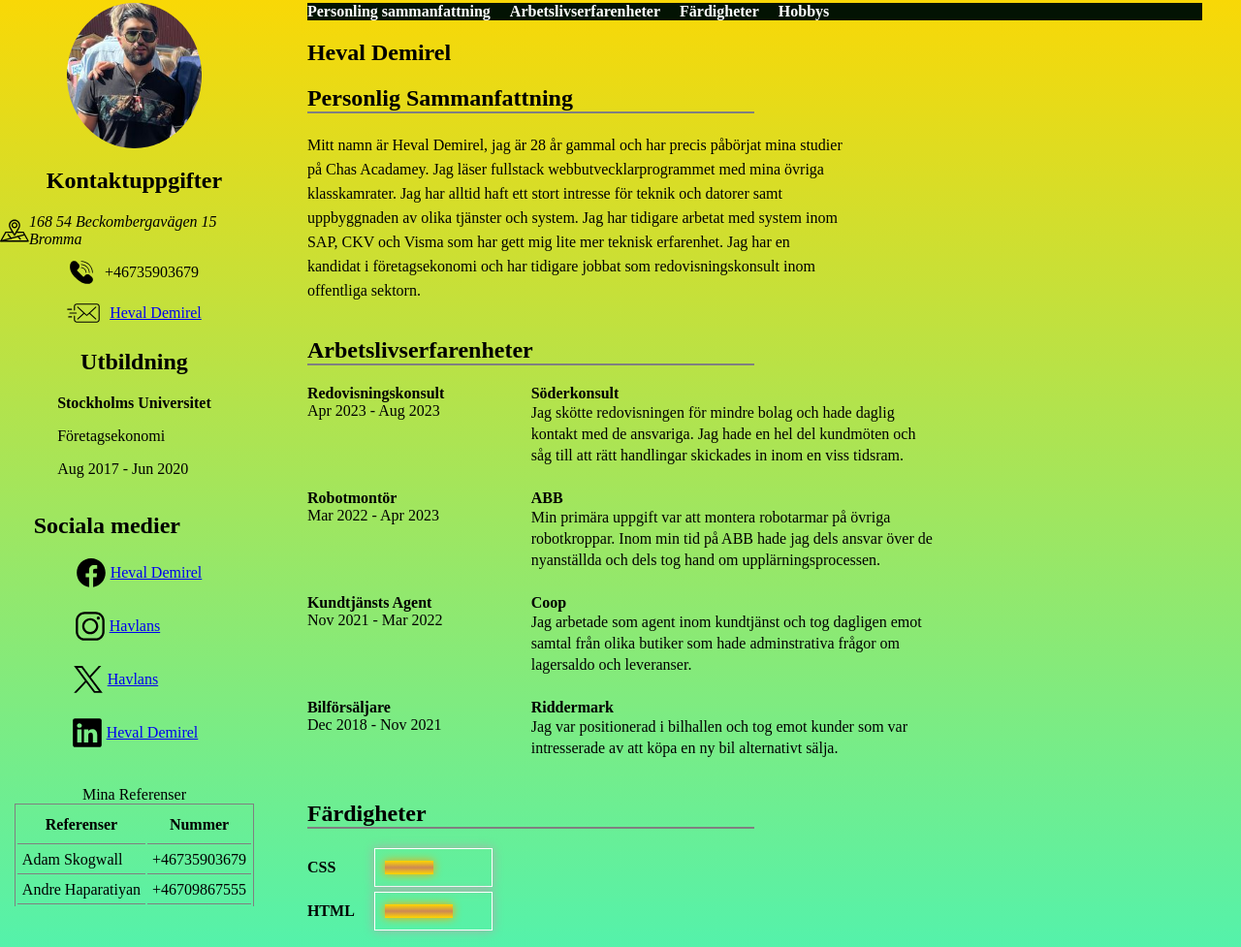
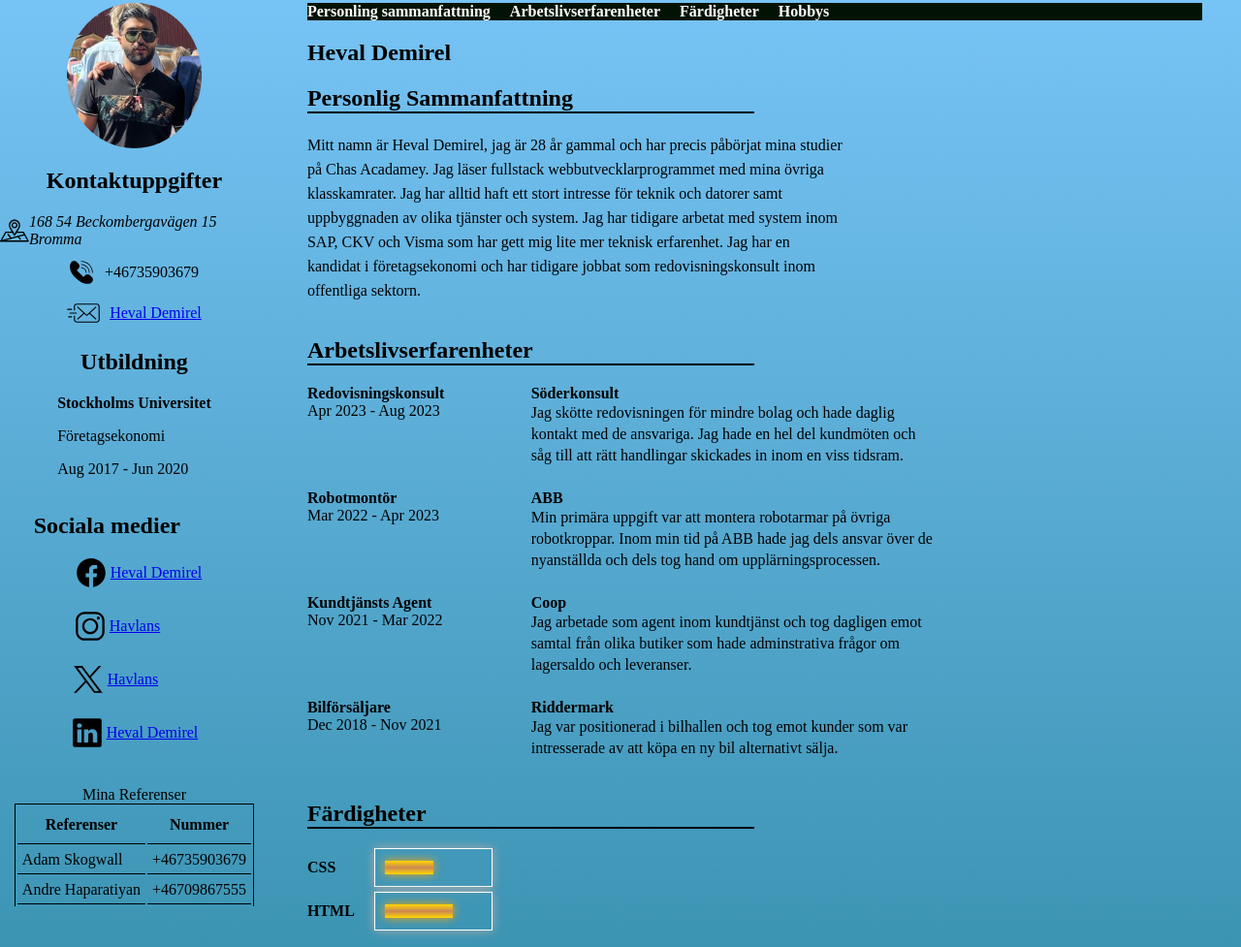
Before and after one commit to HevalDemirel/u01-Static-Website, a plain HTML site: page index.html in a window 1280 px wide. Shown: the part 37-1014 px from the top of the page at 97% size. Drawn offline with Linux system fonts and the light colour scheme.

Commit message:
Ändrat färger

```diff
--- a/references.css
+++ b/references.css
@@ -1,17 +1,17 @@
 table {
   margin-top: 2.5rem;
   margin-bottom: 1.25rem;
-  border-top: 1px solid grey;
-  border-right: 1px solid grey;
-  border-left: 1px solid grey;
+  border-top: 1px solid rgb(0, 0, 0);
+  border-right: 1px solid rgb(0, 0, 0);
+  border-left: 1px solid rgb(0, 0, 0);
 }
 
 th {
-  border-bottom: 1px solid grey;
+  border-bottom: 1px solid rgb(0, 0, 0);
   padding: 0.625rem;
 }
 
 td {
   padding: 0.3125rem;
-  border-bottom: 1px solid grey;
+  border-bottom: 1px solid rgb(0, 0, 0);
 }
--- a/style.css
+++ b/style.css
@@ -14,7 +14,7 @@ body {
 }
 
 .right-side , .contact-me{
-background-image: linear-gradient(gold, aqua);
+background-image: linear-gradient(rgb(121, 197, 248), rgb(30, 124, 145));
 }
 
 .right-side {
@@ -177,7 +177,7 @@ background-image: linear-gradient(gold, aqua);
 }
 
 .personal-summary-header {
-  border-bottom: 2px solid grey;
+  border-bottom: 2px solid rgb(0, 0, 0);
   width: 50%;
 }
 
@@ -193,7 +193,7 @@ background-image: linear-gradient(gold, aqua);
 }
 
 .work-experience-header {
-  border-bottom: 2px solid grey;
+  border-bottom: 2px solid rgb(0, 0, 0);
   width: 50%;
 }
 
@@ -224,7 +224,7 @@ background-image: linear-gradient(gold, aqua);
 }
 
 .skills {
-  border-bottom: 2px solid grey;
+  border-bottom: 2px solid rgb(0, 0, 0);
   width: 50%;
 }
 
```
